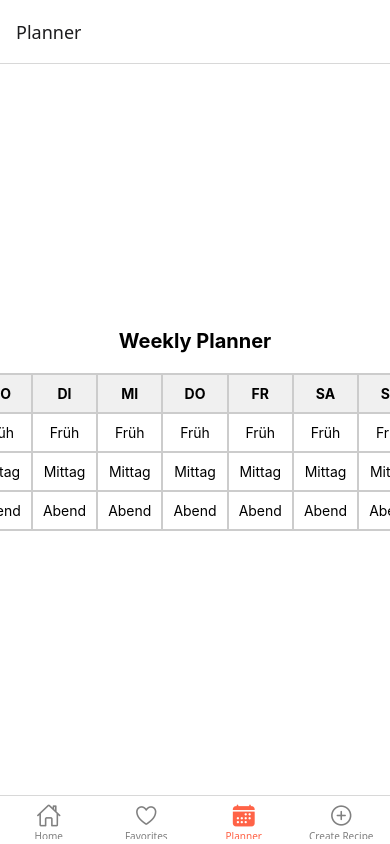
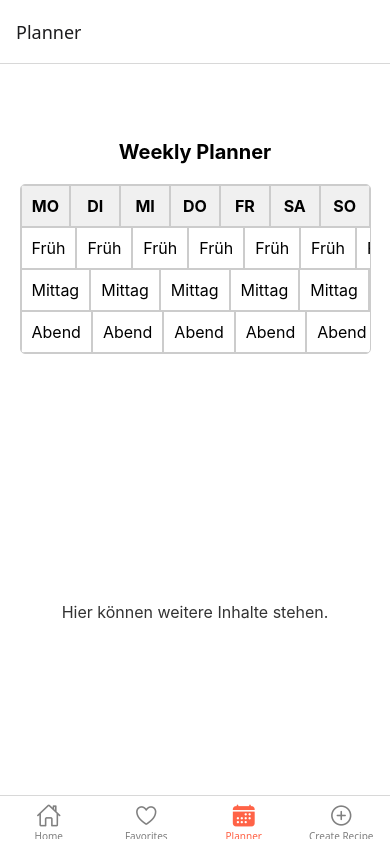
Before and after one commit to Throm333/Cook-Master, a React Native app: screen /Planner in a window 390 px wide. Built offline with nearby package versions, Linux system fonts and the light colour scheme.

Commit message:
Update Weekly

```diff
--- a/src/screens/Weekplanerscreen.js
+++ b/src/screens/Weekplanerscreen.js
@@ -1,5 +1,5 @@
 import React from "react";
-import { StyleSheet, Text, View, FlatList } from "react-native";
+import { StyleSheet, Text, View } from "react-native";
 
 const Weekplanerscreen = () => {
   const days = ["MO", "DI", "MI", "DO", "FR", "SA", "SO"];
@@ -7,8 +7,8 @@ const Weekplanerscreen = () => {
 
   return (
     <View style={styles.container}>
+      <View style={styles.tableContainer}>
         <Text style={styles.headerText}>Weekly Planner</Text>
-
         <View style={styles.table}>
           <View style={styles.row}>
             {days.map((day) => (
@@ -17,7 +17,6 @@ const Weekplanerscreen = () => {
               </Text>
             ))}
           </View>
-
           {times.map((time) => (
             <View style={styles.row} key={time}>
               {days.map((day) => (
@@ -29,6 +28,13 @@ const Weekplanerscreen = () => {
           ))}
         </View>
       </View>
+
+      <View style={styles.bottomContainer}>
+        <Text style={styles.bottomText}>
+          Hier können weitere Inhalte stehen.
+        </Text>
+      </View>
+    </View>
   );
 };
 
@@ -36,9 +42,11 @@ const styles = StyleSheet.create({
   container: {
     flex: 1,
     backgroundColor: "#fff",
+  },
+  tableContainer: {
+    flex: 1,
+    justifyContent: "center",
     alignItems: "center",
-    justifyContent: "center",
-    padding: 20,
   },
   headerText: {
     fontSize: 20,
@@ -50,6 +58,7 @@ const styles = StyleSheet.create({
     borderColor: "#ccc",
     borderRadius: 5,
     overflow: "hidden",
+    width: "90%",
   },
   row: {
     flexDirection: "row",
@@ -60,10 +69,22 @@ const styles = StyleSheet.create({
     textAlign: "center",
     borderWidth: 1,
     borderColor: "#ccc",
+    fontSize: 16,
+    color: "#000",
   },
   headerCell: {
     backgroundColor: "#f0f0f0",
     fontWeight: "bold",
+    color: "#000",
+  },
+  bottomContainer: {
+    flex: 1,
+    justifyContent: "center",
+    alignItems: "center",
+  },
+  bottomText: {
+    fontSize: 16,
+    color: "#333",
   },
 });
 
```
Lines whose indentation alone changed are shown as unchanged.
